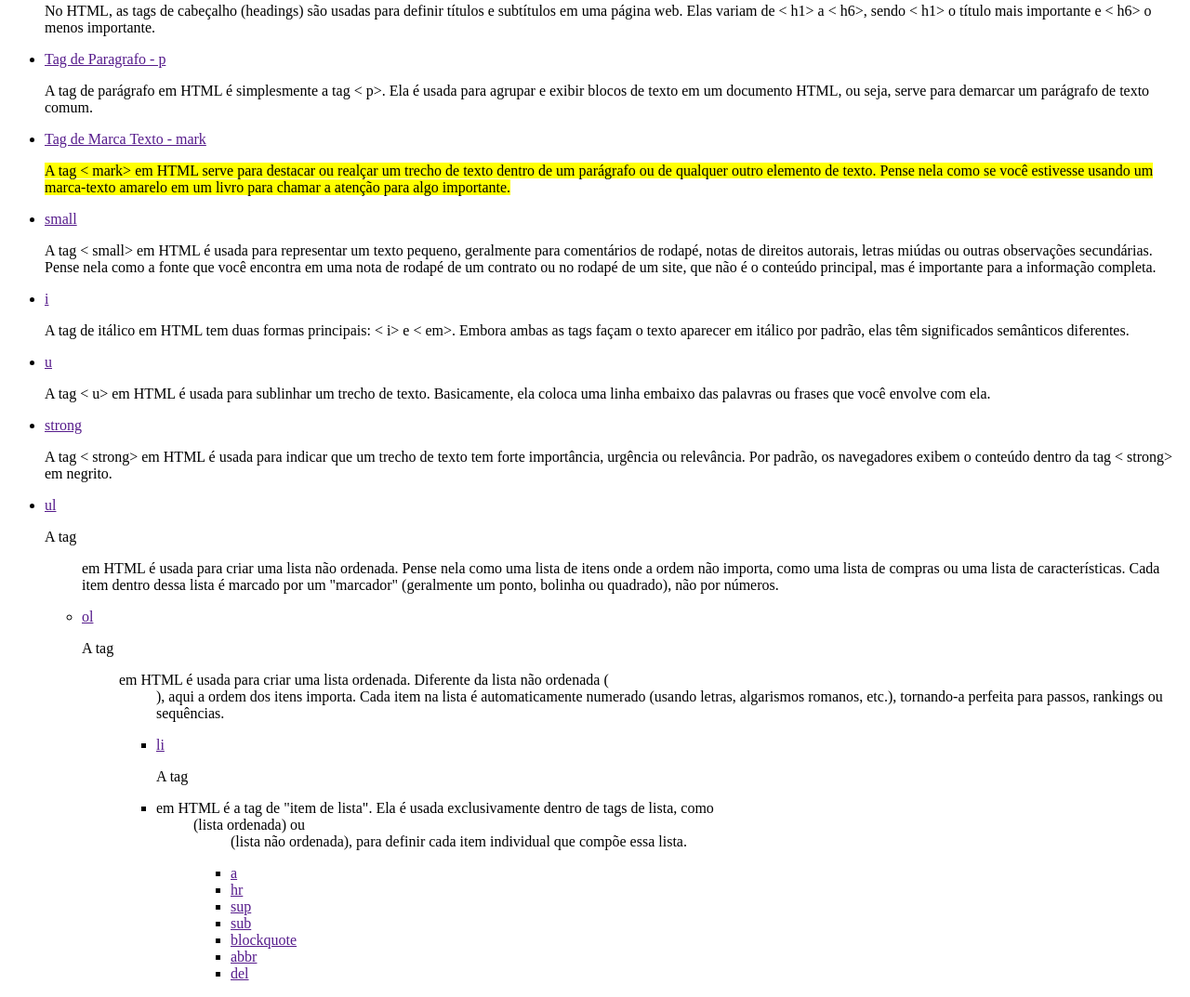
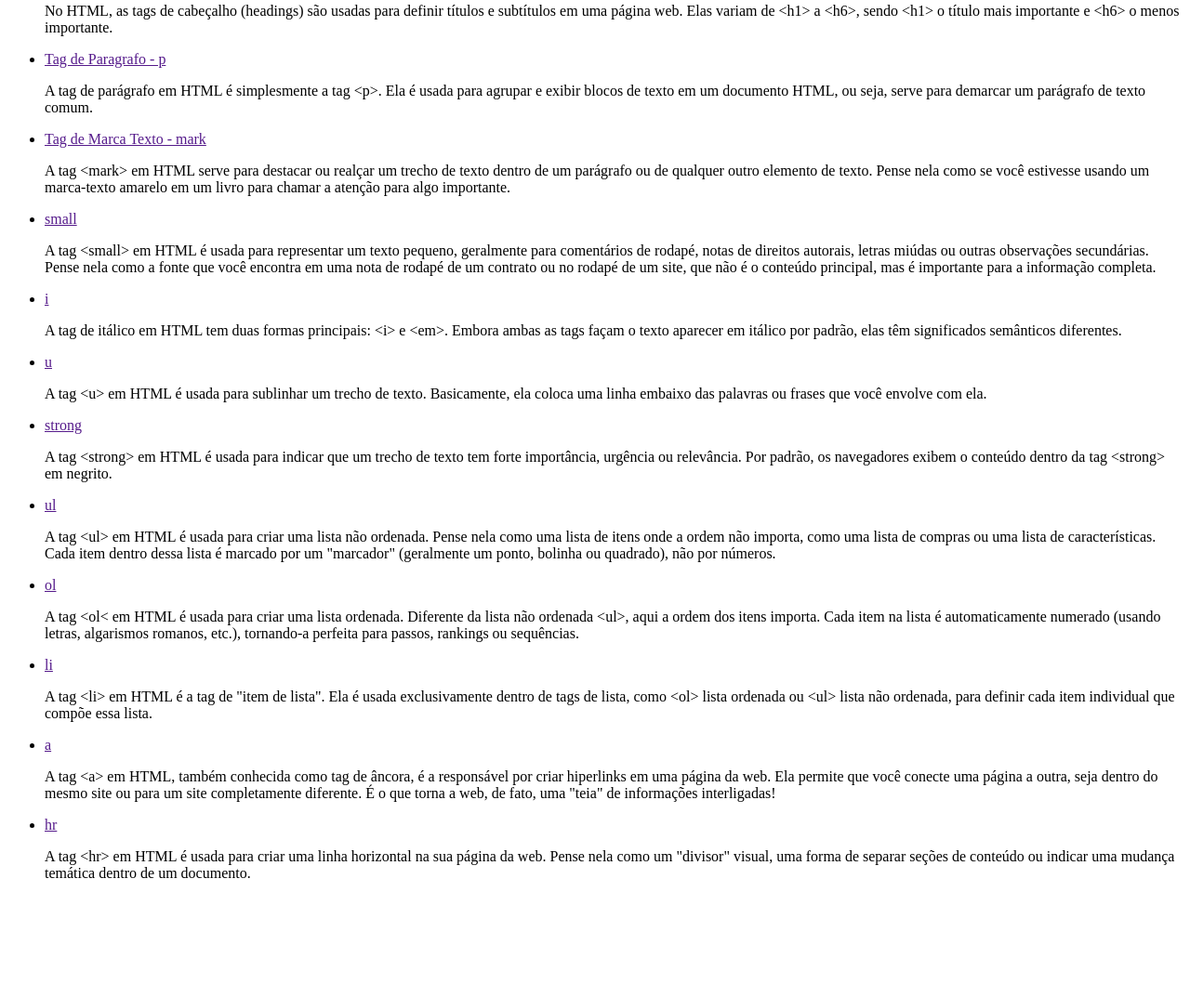
Before and after one commit to diegoviniciusza/Criar-Uma-P-gina-Web-Utilizando-as-Tags-Aprendidas, a plain HTML site: page index.html in a window 1280 px wide. Shown: the part 275-1348 px from the top of the page at 93% size. After the commit the page ends 1240 px from the top, so only its background shows below. Drawn offline with Linux system fonts and the light colour scheme.

Commit message:
Update index.html
att desafio DIO

```diff
--- a/index.html
+++ b/index.html
@@ -16,33 +16,42 @@
     HTML não é uma linguagem de programação, mas sim uma linguagem de marcação, o que significa que ela usa tags para estruturar o conteúdo e definir como ele deve ser exibido no navegador.
     </p>
     <ul>
+
             <li><a href=""> Tag de Cabeçalho - h1</a></li>
-        <p>No HTML, as tags de cabeçalho (headings) são usadas para definir títulos e subtítulos em uma página web. Elas variam de < h1> a < h6>, sendo < h1> o título mais importante e < h6> o menos importante.</p>
+                <p>No HTML, as tags de cabeçalho (headings) são usadas para definir títulos e subtítulos em uma página web. Elas variam de &lt;h1&gt; a &lt;h6&gt;, sendo &lt;h1&gt; o título mais importante e &lt;h6&gt; o menos importante.</p>
+
             <li><a href="">Tag de Paragrafo - p</a></li>
-        <p>A tag de parágrafo em HTML é simplesmente a tag < p>. Ela é usada para agrupar e exibir blocos de texto em um documento HTML, ou seja, serve para demarcar um parágrafo de texto comum.</p>
+                <p>A tag de parágrafo em HTML é simplesmente a tag &lt;p&gt;. Ela é usada para agrupar e exibir blocos de texto em um documento HTML, ou seja, serve para demarcar um parágrafo de texto comum.</p>
+
             <li><a href="">Tag de Marca Texto - mark</a></li>
-        <p><mark>A tag < mark> em HTML serve para destacar ou realçar um trecho de texto dentro de um parágrafo ou de qualquer outro elemento de texto. Pense nela como se você estivesse usando um marca-texto amarelo em um livro para chamar a atenção para algo importante.</p>
+                <p>A tag &lt;mark&gt; em HTML serve para destacar ou realçar um trecho de texto dentro de um parágrafo ou de qualquer outro elemento de texto. Pense nela como se você estivesse usando um marca-texto amarelo em um livro para chamar a atenção para algo importante.</p>
+
             <li><a href="">small</a></li>
-        <p>A tag < small> em HTML é usada para representar um texto pequeno, geralmente para comentários de rodapé, notas de direitos autorais, letras miúdas ou outras observações secundárias. Pense nela como a fonte que você encontra em uma nota de rodapé de um contrato ou no rodapé de um site, que não é o conteúdo principal, mas é importante para a informação completa.</p>
+                <p>A tag &lt;small&gt; em HTML é usada para representar um texto pequeno, geralmente para comentários de rodapé, notas de direitos autorais, letras miúdas ou outras observações secundárias. Pense nela como a fonte que você encontra em uma nota de rodapé de um contrato ou no rodapé de um site, que não é o conteúdo principal, mas é importante para a informação completa.</p>
+
             <li><a href="">i</a></li>
-        <p>A tag de itálico em HTML tem duas formas principais: < i> e < em>. Embora ambas as tags façam o texto aparecer em itálico por padrão, elas têm significados semânticos diferentes.</p>
+                <p>A tag de itálico em HTML tem duas formas principais: &lt;i&gt; e &lt;em&gt;. Embora ambas as tags façam o texto aparecer em itálico por padrão, elas têm significados semânticos diferentes.</p>
+
             <li><a href="">u</a></li>
-        <p>A tag < u> em HTML é usada para sublinhar um trecho de texto. Basicamente, ela coloca uma linha embaixo das palavras ou frases que você envolve com ela.</p>
+                <p>A tag &lt;u&gt; em HTML é usada para sublinhar um trecho de texto. Basicamente, ela coloca uma linha embaixo das palavras ou frases que você envolve com ela.</p>
+
             <li><a href="">strong</a></li>
-        <p>A tag < strong> em HTML é usada para indicar que um trecho de texto tem forte importância, urgência ou relevância. Por padrão, os navegadores exibem o conteúdo dentro da tag < strong> em negrito.</p>
+                <p>A tag &lt;strong&gt; em HTML é usada para indicar que um trecho de texto tem forte importância, urgência ou relevância. Por padrão, os navegadores exibem o conteúdo dentro da tag &lt;strong&gt; em negrito.</p>
+
             <li><a href="">ul</a></li>
-        <p>A tag <ul> em HTML é usada para criar uma lista não ordenada. Pense nela como uma lista de itens onde a ordem não importa, como uma lista de compras ou uma lista de características. Cada item dentro dessa lista é marcado por um "marcador" (geralmente um ponto, bolinha ou quadrado), não por números.</p>
+                <p>A tag &lt;ul&gt; em HTML é usada para criar uma lista não ordenada. Pense nela como uma lista de itens onde a ordem não importa, como uma lista de compras ou uma lista de características. Cada item dentro dessa lista é marcado por um "marcador" (geralmente um ponto, bolinha ou quadrado), não por números.</p>
+
             <li><a href="">ol</a></li>
-        <p>A tag <ol> em HTML é usada para criar uma lista ordenada. Diferente da lista não ordenada (<ul>), aqui a ordem dos itens importa. Cada item na lista é automaticamente numerado (usando letras, algarismos romanos, etc.), tornando-a perfeita para passos, rankings ou sequências.</p>
+                <p>A tag &lt;ol&lt; em HTML é usada para criar uma lista ordenada. Diferente da lista não ordenada &lt;ul&gt;, aqui a ordem dos itens importa. Cada item na lista é automaticamente numerado (usando letras, algarismos romanos, etc.), tornando-a perfeita para passos, rankings ou sequências.</p>
+
             <li><a href="">li</a></li>
-        <p>A tag <li> em HTML é a tag de "item de lista". Ela é usada exclusivamente dentro de tags de lista, como <ol> (lista ordenada) ou <ul> (lista não ordenada), para definir cada item individual que compõe essa lista.</p>
+                <p>A tag &lt;li&gt; em HTML é a tag de "item de lista". Ela é usada exclusivamente dentro de tags de lista, como &lt;ol&gt; lista ordenada ou &lt;ul&gt; lista não ordenada, para definir cada item individual que compõe essa lista.</p>
+
             <li><a href="">a</a></li>
+                <p>A tag &lt;a&gt; em HTML, também conhecida como tag de âncora, é a responsável por criar hiperlinks em uma página da web. Ela permite que você conecte uma página a outra, seja dentro do mesmo site ou para um site completamente diferente. É o que torna a web, de fato, uma "teia" de informações interligadas!</p>
+
             <li><a href="">hr</a></li>
-        <li><a href="">sup</a></li>
-        <li><a href="">sub</a></li>
-        <li><a href="">blockquote</a></li>
-        <li><a href="">abbr</a></li>
-        <li><a href="">del</a></li>
+                <p>A tag &lt;hr&gt; em HTML é usada para criar uma linha horizontal na sua página da web. Pense nela como um "divisor" visual, uma forma de separar seções de conteúdo ou indicar uma mudança temática dentro de um documento.</p>
     </ul>
 </body>
 </html>
```
Lines whose indentation alone changed are shown as unchanged.
